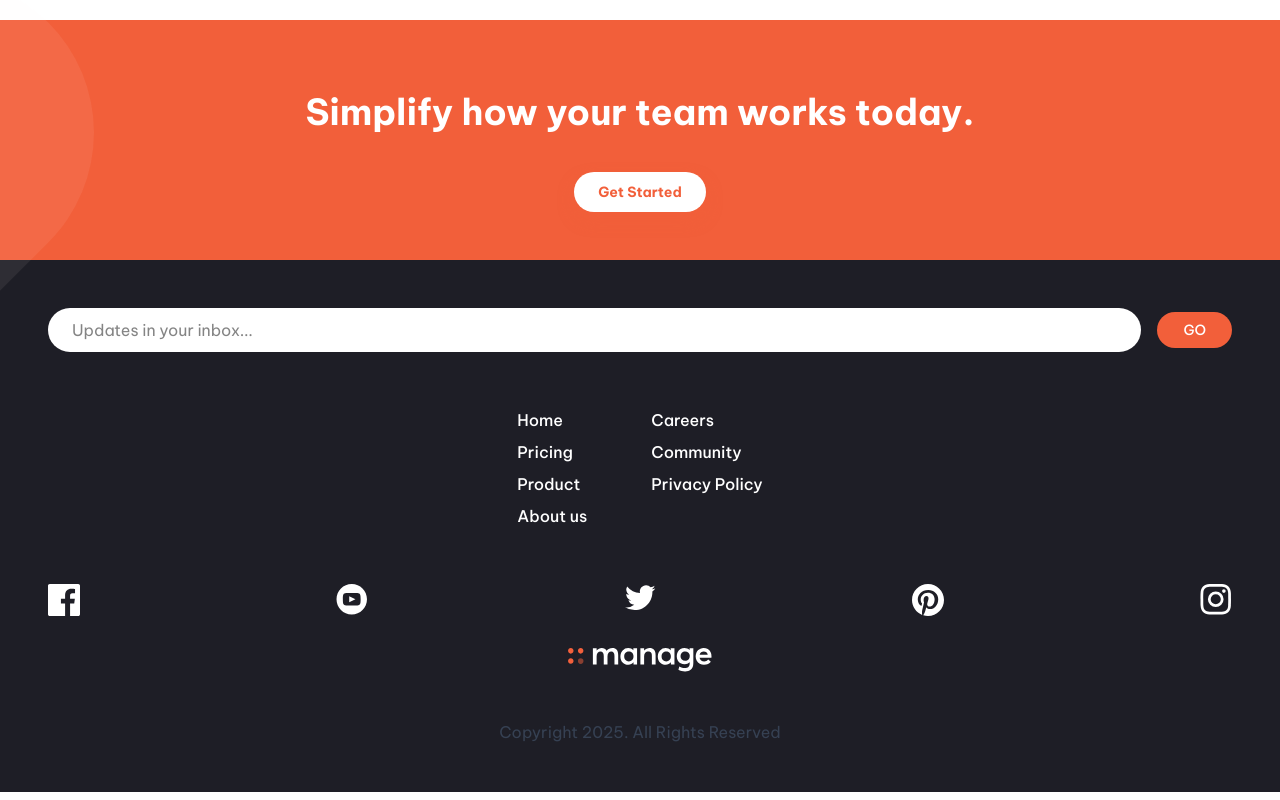
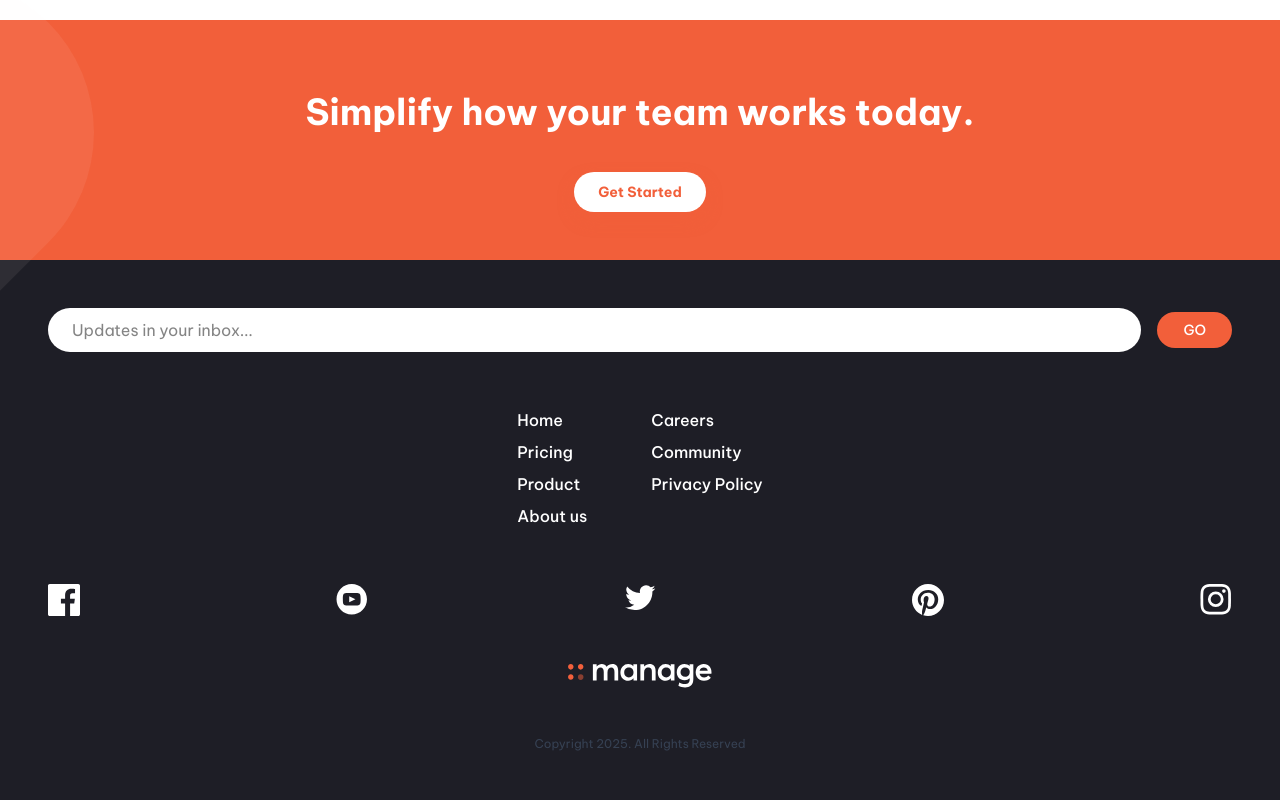
Before and after one commit to Alyssandria/FM_MANAGE, a Next.js app: page / in a window 1280 px wide. Shown: the part 2820-3620 px from the top of the page. Built offline with nearby package versions, Linux system fonts and the light colour scheme.

Commit message:
feat: footer fixes

```diff
--- a/components/footer.tsx
+++ b/components/footer.tsx
@@ -23,7 +23,7 @@ export const Footer = () => {
               </ul>
             </nav>
           </div>
-          <div className="flex flex-col items-center justify-center gap-8 w-full">
+          <div className="flex flex-col items-center justify-center gap-12 w-full">
             <div className="w-full flex items-center justify-between">
               {SOCIALS.map(el => (
                 <div className="size-8" key={el.NAME}>
@@ -36,7 +36,7 @@ export const Footer = () => {
             </NavLink>
           </div>
         </div>
-        <span className="text-gray-700 block text-center">Copyright 2025. All Rights Reserved</span>
+        <span className="text-gray-700 block text-xs text-center">Copyright 2025. All Rights Reserved</span>
       </div>
     </footer>
   )
```
